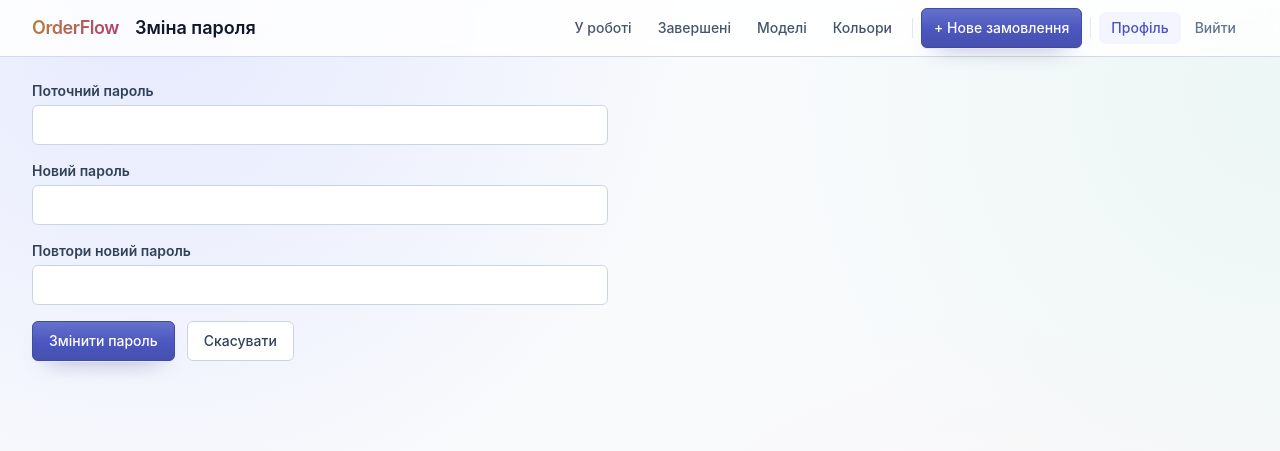
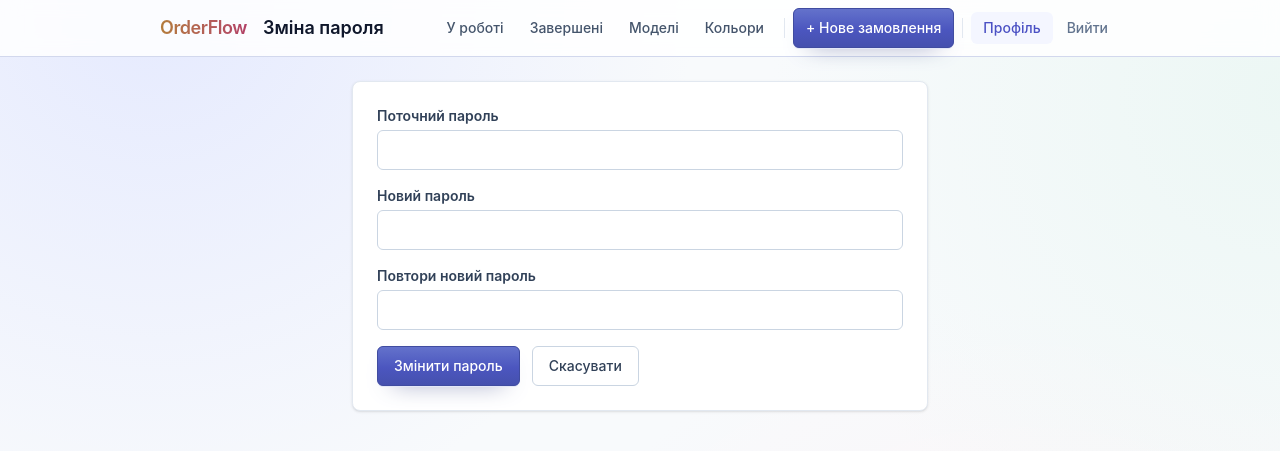
Before and after one commit to mykyyta/order-flow, a Django app: page /profile/change-password/ in a window 1280 px wide. Shown: the top 451 px of the page. Run offline with Django 5.2, Linux system fonts and the light colour scheme; the visitor is signed in with stand-in values (Sample User, id 1); parts of the project's set-up code (start-up, migrations or seed data) failed here and were passed over.

Commit message:
Доробки по дизайну: центрування та обмеження ширини
- Бар: max-w-5xl (1024px), контент: max-w-2xl (672px) через .main-content
- Профіль, пароль, форми — в білих картках, mx-auto для центрування
- Зміна пароля: обгортка card + form-card-body як у профілю
- color_edit, change_password: додано mx-auto
- Tailwind: @source для templates та inline max-w-* для збірки

```diff
--- a/templates/account/change_password.html
+++ b/templates/account/change_password.html
@@ -6,7 +6,9 @@
 
 {% include "partials/messages.html" %}
 
-<div class="max-w-xl">
+<div class="mx-auto max-w-xl">
+    <div class="card">
+        <div class="form-card-body">
             <form method="post" class="space-y-4">
                 {% csrf_token %}
                 <div>
@@ -29,5 +31,7 @@
                 </div>
             </form>
         </div>
+    </div>
+</div>
 
 {% endblock %}
--- a/templates/base.html
+++ b/templates/base.html
@@ -43,7 +43,7 @@
     {% if request.user.is_authenticated %}
     {% with current_url=request.resolver_match.url_name %}
     <nav class="bg-white border-b border-slate-200">
-        <div class="mx-auto max-w-7xl px-4 sm:px-6 lg:px-8">
+        <div class="mx-auto max-w-5xl px-4 sm:px-6 lg:px-8">
             <div class="flex h-14 items-center justify-between gap-2">
                 <a href="{% url 'index' %}" class="nav-logo shrink-0 text-lg font-semibold tracking-tight text-teal-600">OrderFlow</a>
 
@@ -101,8 +101,8 @@
     </nav>
     {% endwith %}
     {% endif %}
-    <main class="{% if page_title_center or not request.user.is_authenticated %}main-centered px-4 py-10 sm:px-6 lg:px-8{% else %}mx-auto max-w-7xl px-4 py-6 sm:px-6 lg:px-8{% endif %}">
-        <div class="{% if page_title_center or not request.user.is_authenticated %}w-full{% endif %}">
+    <main class="{% if page_title_center or not request.user.is_authenticated %}main-centered px-4 py-10 sm:px-6 lg:px-8{% else %}main-content mx-auto px-4 py-6 sm:px-6 lg:px-8{% endif %}">
+        <div class="{% if page_title_center or not request.user.is_authenticated %}w-full max-w-2xl mx-auto{% endif %}">
             {% block content %}{% endblock %}
         </div>
     </main>
--- a/templates/catalog/color_edit.html
+++ b/templates/catalog/color_edit.html
@@ -6,7 +6,7 @@
 
 {% include "partials/messages.html" %}
 
-<div class="max-w-xl">
+<div class="mx-auto max-w-xl">
     <form method="post" class="space-y-4">
         {% csrf_token %}
         <div>
```
Also changed, not shown: assets/tailwind/input.css (+10 -0 lines), static/css/app.css. Lines whose indentation alone changed are shown as unchanged.
